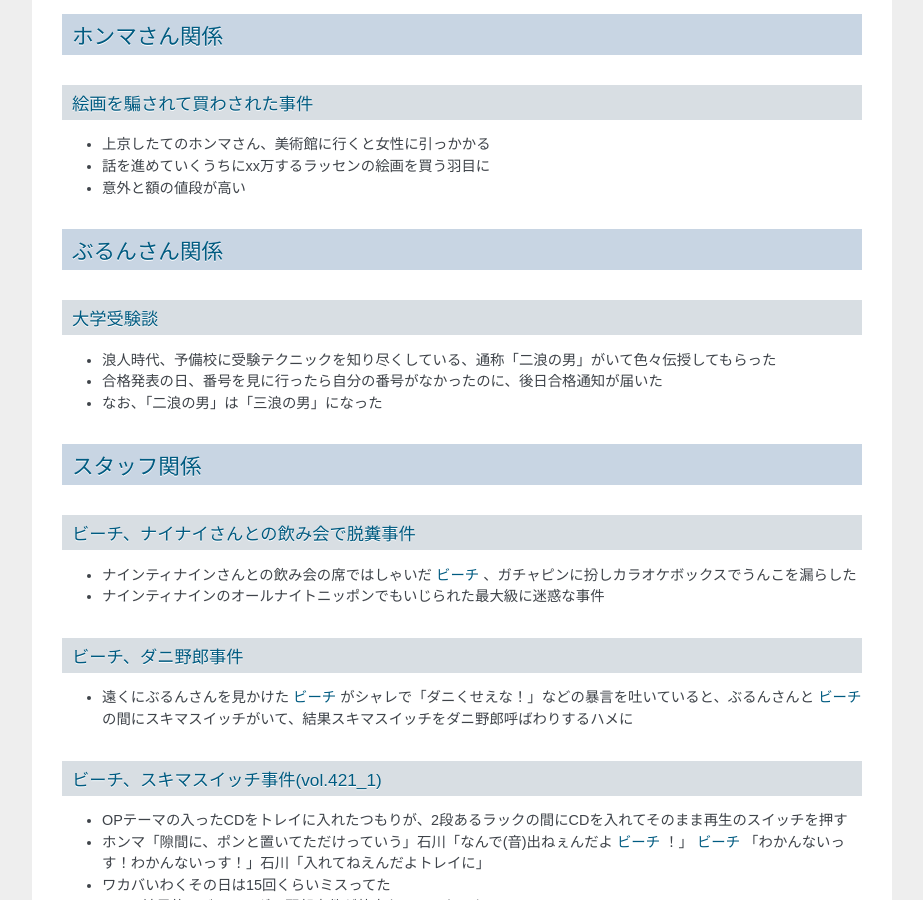
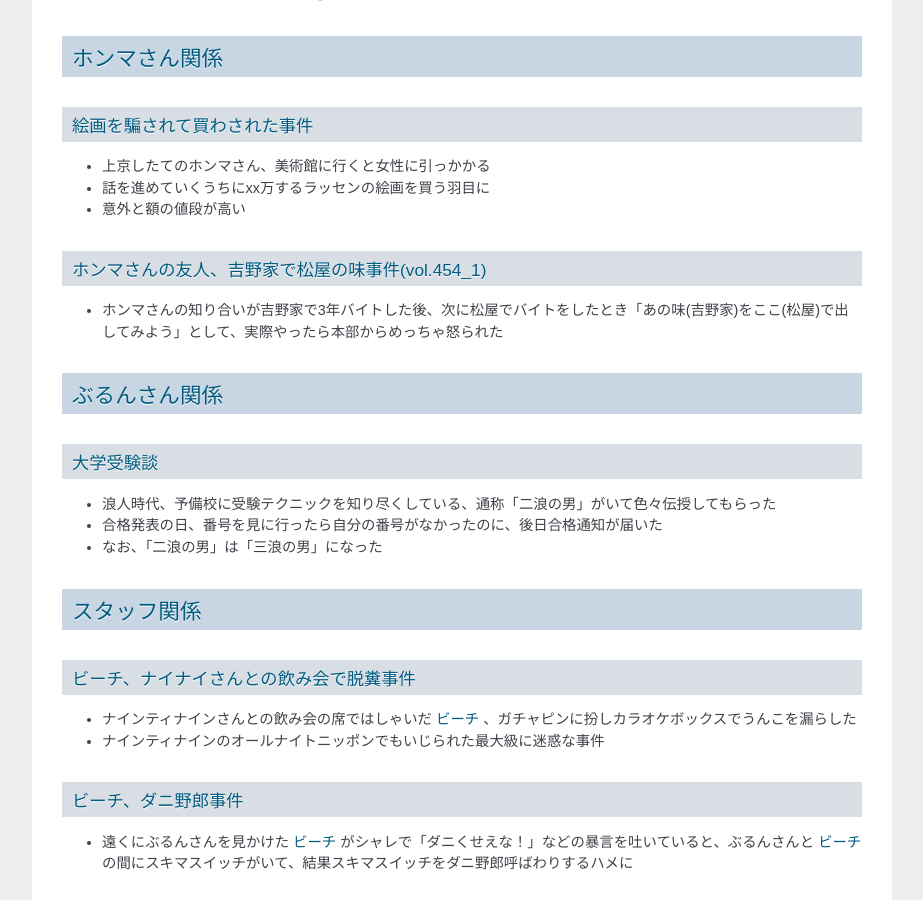
Before and after one commit to gosyujin/be-side, a Sphinx documentation site: the page built from source/surefire_hit_talk.rst, in a window 1280 px wide and 900 px high, scrolled down 2540 px. Shown: the whole window, without its empty margins (198-1121 px from the left). Built offline with Sphinx 7.4.7, drawn with Linux system fonts in a browser that asks for light colours; some of the changed text lies outside the part shown.

Commit message:
surefire

```diff
--- a/source/surefire_hit_talk.rst
+++ b/source/surefire_hit_talk.rst
@@ -116,6 +116,11 @@
 * 話を進めていくうちにxx万するラッセンの絵画を買う羽目に
 * 意外と額の値段が高い
 
+ホンマさんの友人、吉野家で松屋の味事件(vol.454_1)
+-------------------------------------------------
+
+* ホンマさんの知り合いが吉野家で3年バイトした後、次に松屋でバイトをしたとき「あの味(吉野家)をここ(松屋)で出してみよう」として、実際やったら本部からめっちゃ怒られた
+
 ぶるんさん関係
 ==============
 
```
